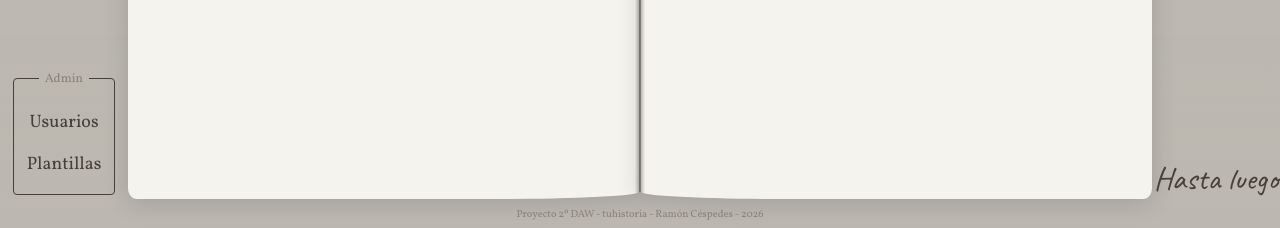
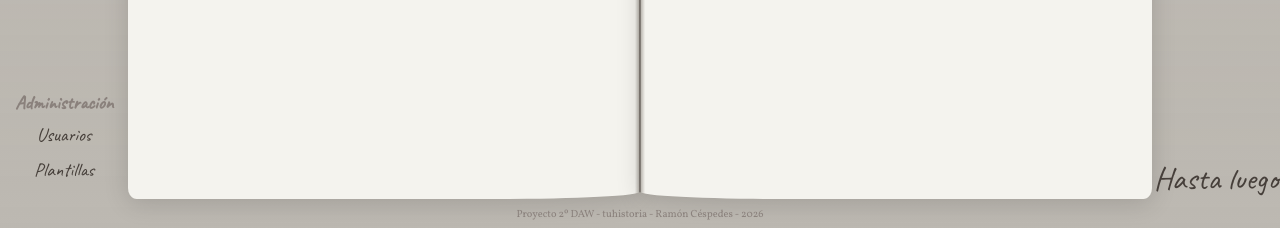
Before and after one commit to rcg83/tuhistoria, a React (Vite) app in the folder frontend/: page / in a window 1280 px wide. Shown: the part 569-797 px from the top of the page. Built offline with nearby package versions, Linux system fonts and the light colour scheme; no server answers; sample sign-in values are in the browser's storage.

Commit message:
ui: ajustes en plantillas y opciones del admin

```diff
--- a/frontend/src/components/sidebars/Leftbar.scss
+++ b/frontend/src/components/sidebars/Leftbar.scss
@@ -42,20 +42,21 @@
     display: flex;
     flex-direction: column;
     align-items: stretch;
-    border: 1px solid vars.$color-text;
+    border: none;
     border-radius: 4px;
     min-width: 0;
     overflow: hidden;
-    padding: 0.5rem 0;
+    padding: 0.4rem 0;
   }
 
-  &__admin-legend {
-    font-family: 'Vollkorn';
-    font-size: 0.78rem;
+  &__admin-label {
+    font-family: 'Caveat';
+    font-size: 1.2rem;
+    font-weight: 700;
     color: vars.$color-text-soft;
     text-align: center;
-    padding: 0 0.4rem;
-    margin: 0 auto 0.4rem;
+    padding: 0;
+    margin: 0 0 0.2rem;
   }
 
   &__admin-link {
@@ -64,11 +65,11 @@
     justify-content: center;
     text-align: center;
     width: 100%;
-    padding: 0.75rem 1rem;
+    padding: 0.5rem 1rem;
     text-decoration: none;
     color: vars.$color-text;
-    font-family: 'Vollkorn', Georgia, serif;
-    font-size: 1.125rem;
+    font-family: 'Caveat';
+    font-size: 1.2rem;
     line-height: 1;
     border-radius: 4px;
     transition: text-shadow 0.2s ease;
--- a/frontend/src/components/sidebars/Leftbar.tsx
+++ b/frontend/src/components/sidebars/Leftbar.tsx
@@ -17,11 +17,11 @@ export const Leftbar = () => {
         <NavButton to="/my-stories">Mis historias</NavButton>
         <NavButton to="/stories">Historias</NavButton>
         {isAdmin && (
-          <fieldset className="leftbar__admin-section">
-            <legend className="leftbar__admin-legend">Admin</legend>
+          <div className="leftbar__admin-section">
+            <span className="leftbar__admin-label">Administración</span>
             <NavLink to="/users" className={({ isActive }) => `leftbar__admin-link${isActive ? ' leftbar__admin-link--active' : ''}`}>Usuarios</NavLink>
             <NavLink to="/templates" className={({ isActive }) => `leftbar__admin-link${isActive ? ' leftbar__admin-link--active' : ''}`}>Plantillas</NavLink>
-          </fieldset>
+          </div>
         )}
       </div>
     </nav>
--- a/frontend/src/features/stories/components/StoryCard.scss
+++ b/frontend/src/features/stories/components/StoryCard.scss
@@ -1,4 +1,8 @@
 @use 'src/styles/variables' as v;
+
+$corner-size: 24px;
+$corner-thickness: 2px;
+$corner-fade: 4px;
 
 .story-card {
   display: flex;
@@ -7,11 +11,28 @@
   margin-bottom: 0.3rem;
   border-radius: 6px;
   cursor: pointer;
-  border: 0.15rem solid transparent;
-  transition: border-color 0.3s ease;
 
   &--active {
-    border-color: rgba(v.$color-text-soft, 0.5);
+    background-image:
+      linear-gradient(90deg, v.$color-text-soft calc($corner-size - $corner-fade), transparent $corner-size),
+      linear-gradient(180deg, v.$color-text-soft calc($corner-size - $corner-fade), transparent $corner-size),
+      linear-gradient(-90deg, v.$color-text-soft calc($corner-size - $corner-fade), transparent $corner-size),
+      linear-gradient(180deg, v.$color-text-soft calc($corner-size - $corner-fade), transparent $corner-size),
+      linear-gradient(90deg, v.$color-text-soft calc($corner-size - $corner-fade), transparent $corner-size),
+      linear-gradient(0deg, v.$color-text-soft calc($corner-size - $corner-fade), transparent $corner-size),
+      linear-gradient(-90deg, v.$color-text-soft calc($corner-size - $corner-fade), transparent $corner-size),
+      linear-gradient(0deg, v.$color-text-soft calc($corner-size - $corner-fade), transparent $corner-size);
+    background-position:
+      0 0, 0 0,
+      100% 0, 100% 0,
+      0 100%, 0 100%,
+      100% 100%, 100% 100%;
+    background-size:
+      $corner-size $corner-thickness, $corner-thickness $corner-size,
+      $corner-size $corner-thickness, $corner-thickness $corner-size,
+      $corner-size $corner-thickness, $corner-thickness $corner-size,
+      $corner-size $corner-thickness, $corner-thickness $corner-size;
+    background-repeat: no-repeat;
 
     .story-card__title {
       font-weight: bold;
@@ -19,7 +40,26 @@
   }
 
   &:hover {
-    border-color: v.$color-accent;
+    background-image:
+      linear-gradient(90deg, v.$color-accent calc($corner-size - $corner-fade), transparent $corner-size),
+      linear-gradient(180deg, v.$color-accent calc($corner-size - $corner-fade), transparent $corner-size),
+      linear-gradient(-90deg, v.$color-accent calc($corner-size - $corner-fade), transparent $corner-size),
+      linear-gradient(180deg, v.$color-accent calc($corner-size - $corner-fade), transparent $corner-size),
+      linear-gradient(90deg, v.$color-accent calc($corner-size - $corner-fade), transparent $corner-size),
+      linear-gradient(0deg, v.$color-accent calc($corner-size - $corner-fade), transparent $corner-size),
+      linear-gradient(-90deg, v.$color-accent calc($corner-size - $corner-fade), transparent $corner-size),
+      linear-gradient(0deg, v.$color-accent calc($corner-size - $corner-fade), transparent $corner-size);
+    background-position:
+      0 0, 0 0,
+      100% 0, 100% 0,
+      0 100%, 0 100%,
+      100% 100%, 100% 100%;
+    background-size:
+      $corner-size $corner-thickness, $corner-thickness $corner-size,
+      $corner-size $corner-thickness, $corner-thickness $corner-size,
+      $corner-size $corner-thickness, $corner-thickness $corner-size,
+      $corner-size $corner-thickness, $corner-thickness $corner-size;
+    background-repeat: no-repeat;
   }
 
   &__image {
```
